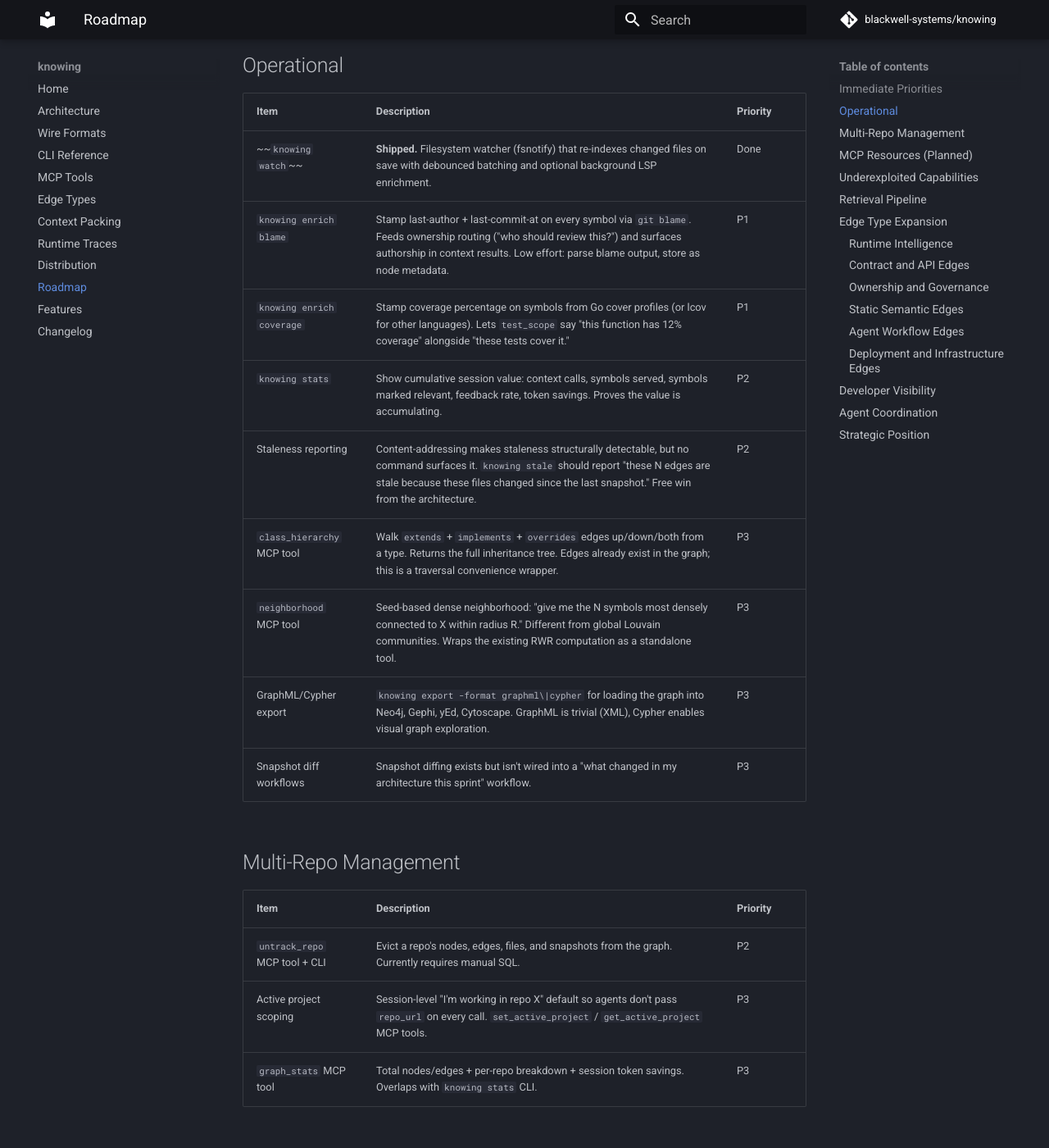
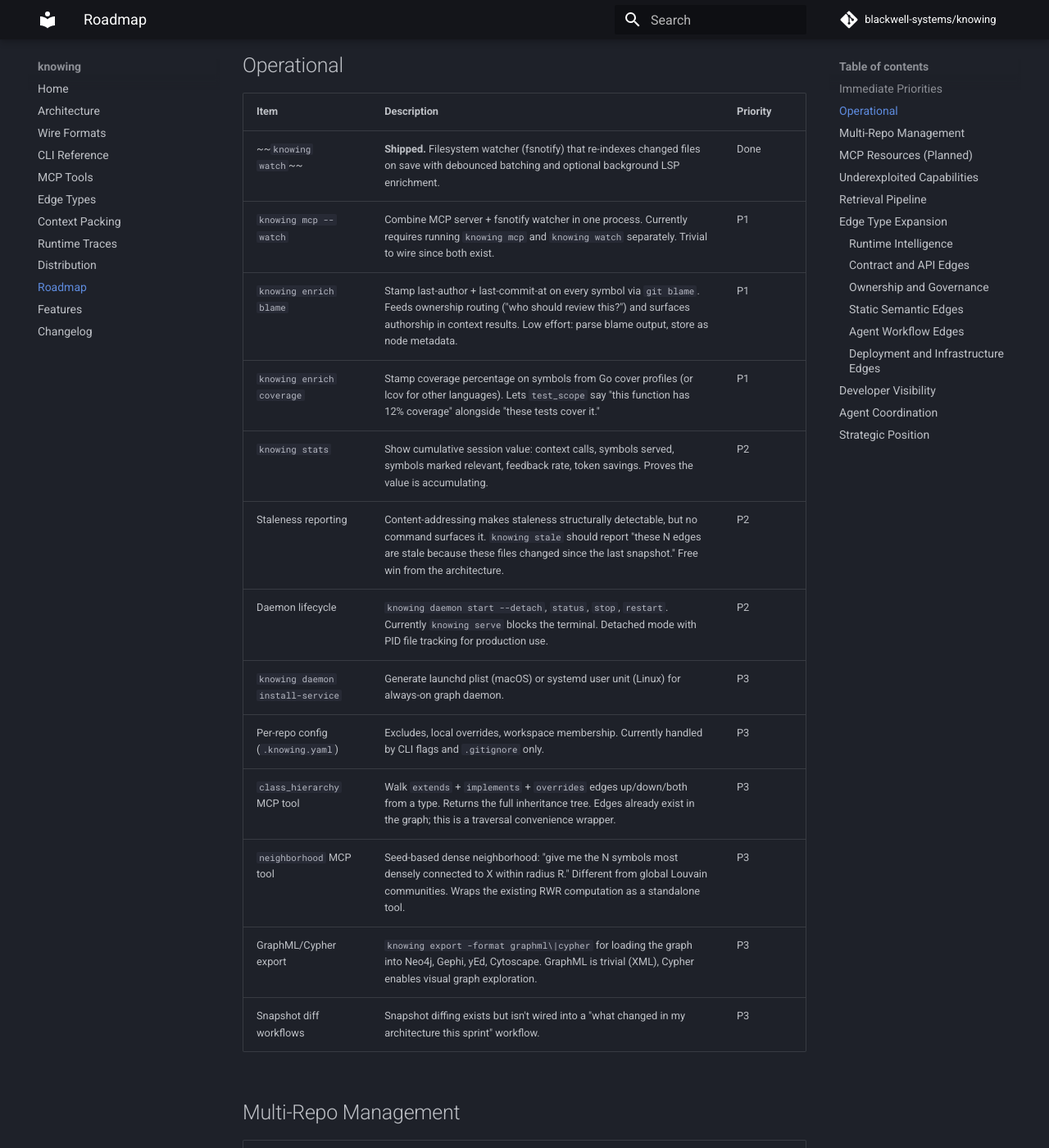
Before and after one commit to blackwell-systems/knowing, an MkDocs documentation site: the page built from docs/roadmap.md, in a window 1280 px wide and 1400 px high, scrolled down 1109 px. Shown: the whole window at 82% size. Built offline with MkDocs 1.6.1 and Material for MkDocs 9.7.7, drawn with Linux system fonts in a browser that asks for light colours; comment, search, counter and statistics services are not loaded.

Commit message:
docs: add deployment modes and daemon lifecycle to roadmap

```diff
--- a/docs/roadmap.md
+++ b/docs/roadmap.md
@@ -20,10 +20,14 @@ What's shipped is in the [changelog](CHANGELOG.md). This document covers what's
 | Item | Description | Priority |
 |------|-------------|----------|
 | ~~`knowing watch`~~ | **Shipped.** Filesystem watcher (fsnotify) that re-indexes changed files on save with debounced batching and optional background LSP enrichment. | Done |
+| `knowing mcp --watch` | Combine MCP server + fsnotify watcher in one process. Currently requires running `knowing mcp` and `knowing watch` separately. Trivial to wire since both exist. | P1 |
 | `knowing enrich blame` | Stamp last-author + last-commit-at on every symbol via `git blame`. Feeds ownership routing ("who should review this?") and surfaces authorship in context results. Low effort: parse blame output, store as node metadata. | P1 |
 | `knowing enrich coverage` | Stamp coverage percentage on symbols from Go cover profiles (or lcov for other languages). Lets `test_scope` say "this function has 12% coverage" alongside "these tests cover it." | P1 |
 | `knowing stats` | Show cumulative session value: context calls, symbols served, symbols marked relevant, feedback rate, token savings. Proves the value is accumulating. | P2 |
 | Staleness reporting | Content-addressing makes staleness structurally detectable, but no command surfaces it. `knowing stale` should report "these N edges are stale because these files changed since the last snapshot." Free win from the architecture. | P2 |
+| Daemon lifecycle | `knowing daemon start --detach`, `status`, `stop`, `restart`. Currently `knowing serve` blocks the terminal. Detached mode with PID file tracking for production use. | P2 |
+| `knowing daemon install-service` | Generate launchd plist (macOS) or systemd user unit (Linux) for always-on graph daemon. | P3 |
+| Per-repo config (`.knowing.yaml`) | Excludes, local overrides, workspace membership. Currently handled by CLI flags and `.gitignore` only. | P3 |
 | `class_hierarchy` MCP tool | Walk `extends` + `implements` + `overrides` edges up/down/both from a type. Returns the full inheritance tree. Edges already exist in the graph; this is a traversal convenience wrapper. | P3 |
 | `neighborhood` MCP tool | Seed-based dense neighborhood: "give me the N symbols most densely connected to X within radius R." Different from global Louvain communities. Wraps the existing RWR computation as a standalone tool. | P3 |
 | GraphML/Cypher export | `knowing export -format graphml\|cypher` for loading the graph into Neo4j, Gephi, yEd, Cytoscape. GraphML is trivial (XML), Cypher enables visual graph exploration. | P3 |
```
